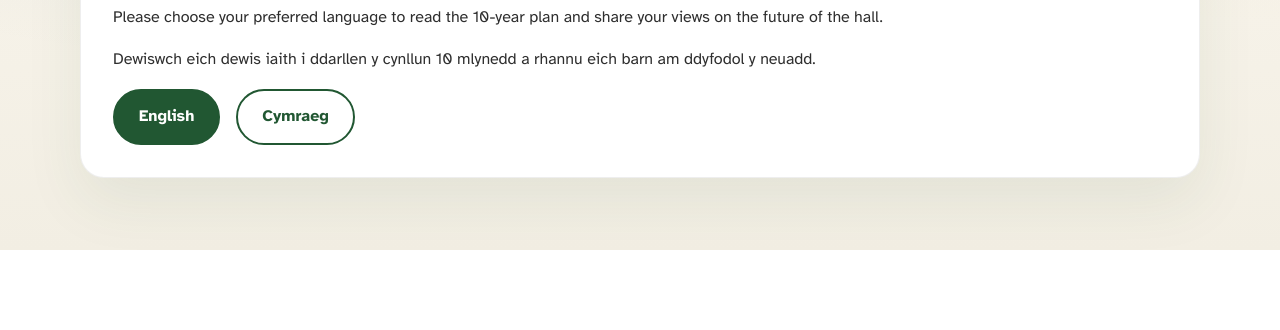
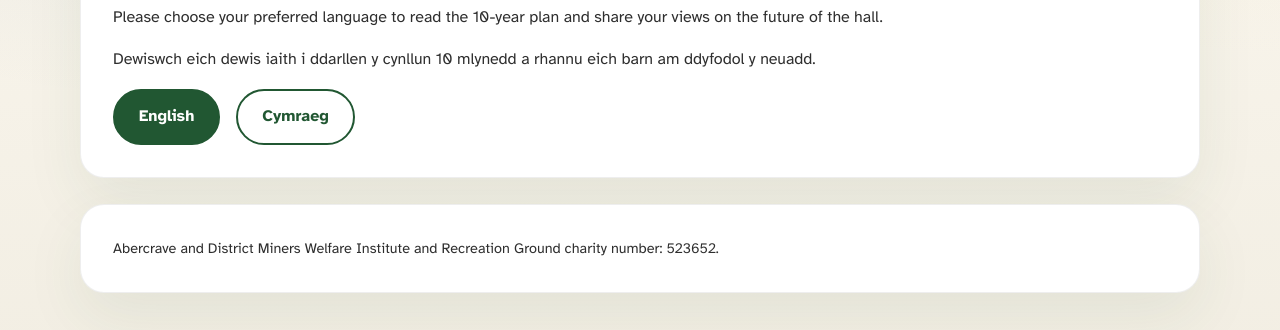
Before and after one commit to glanyrafon01/welfare-funding-website, a website: page index.html in a window 1280 px wide. Shown: the part 680-1010 px from the top of the page. Before the commit the page ends 930 px from the top, so only its background shows below. Drawn offline with nearby package versions, Linux system fonts and the light colour scheme.

Commit message:
Add charity number footer

```diff
--- a/index.html
+++ b/index.html
@@ -52,6 +52,11 @@
             <a class="button secondary" href="/cy/">Cymraeg</a>
           </div>
         </div>
+        <div class="panel fade-in" style="margin-top: 1.6rem;">
+          <p style="margin: 0; font-size: 0.9rem;">
+            Abercrave and District Miners Welfare Institute and Recreation Ground charity number: 523652.
+          </p>
+        </div>
       </div>
     </main>
   </body>
```
Also changed, not shown: cy/index.html (+3 -0 lines), en/index.html (+3 -0 lines).
